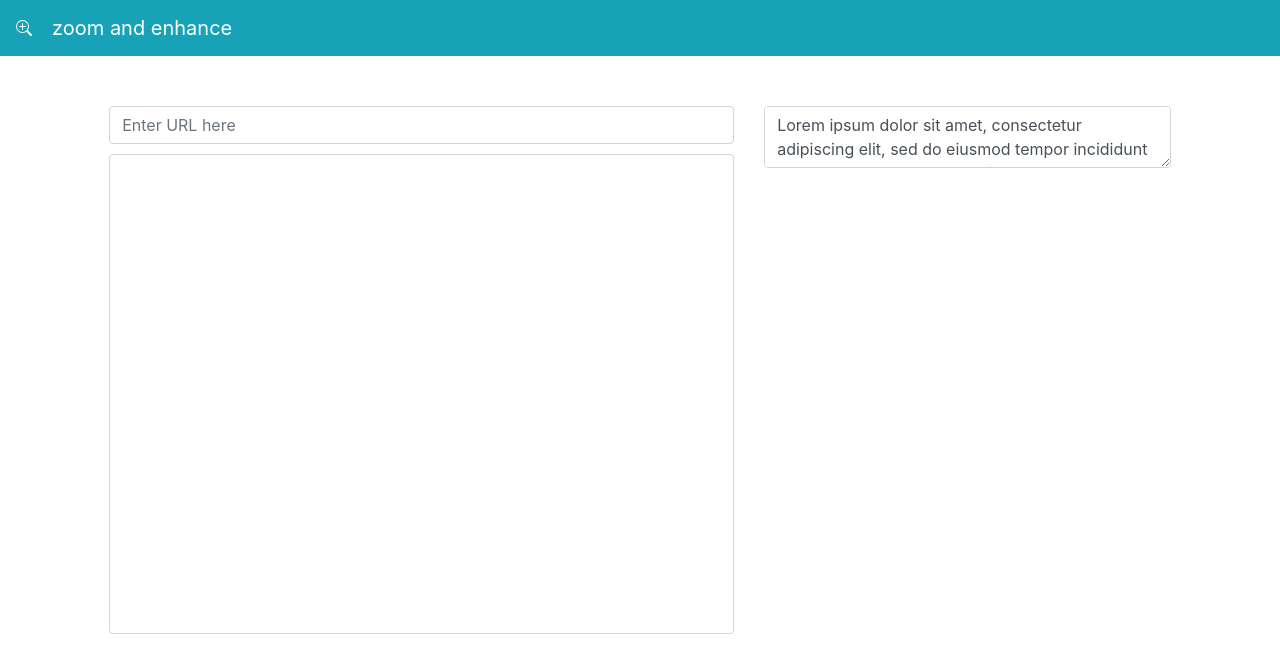
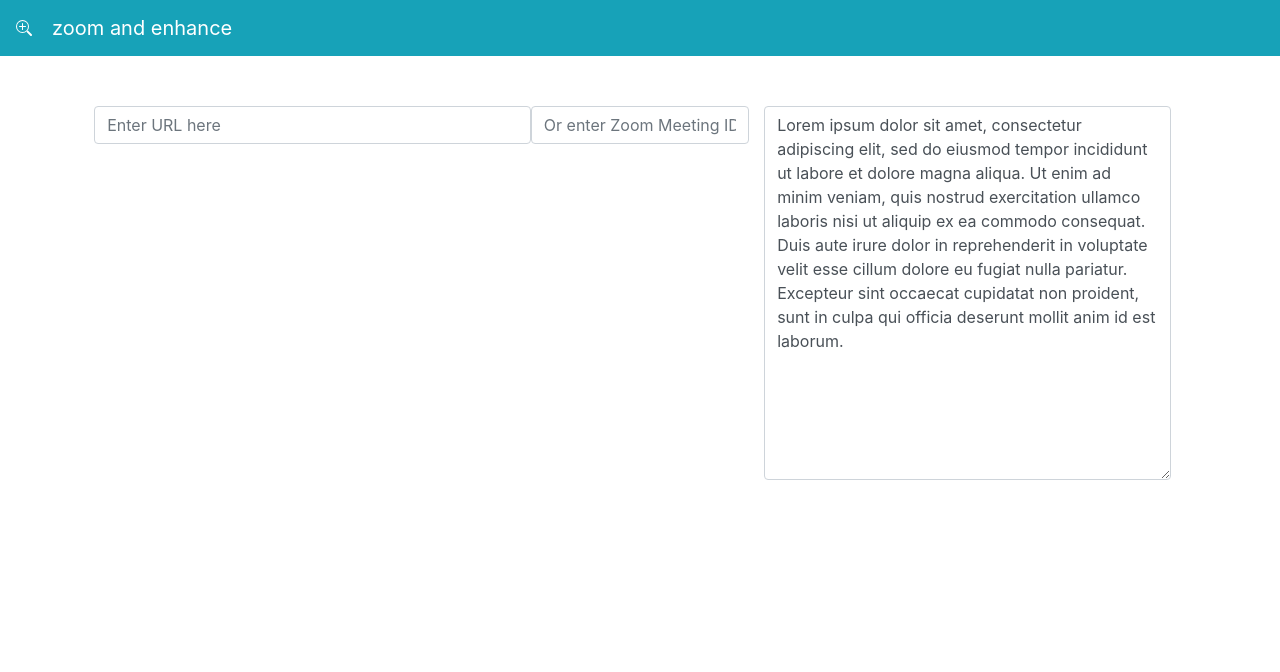
Before and after one commit to crown523/zoom_and_enhance, a Vue app in the folder client/: page / in a window 1280 px wide. Shown: the top 672 px of the page. Built offline with nearby package versions, Linux system fonts and the light colour scheme.

Commit message:
fixed videoplayer

```diff
--- a/client/src/components/Text.vue
+++ b/client/src/components/Text.vue
@@ -1,6 +1,11 @@
 <template>
   <div class="outer col-4">
-    <textarea id="message" class="form-control" v-model="text"></textarea>
+    <textarea
+      id="message"
+      rows="15"
+      class="form-control"
+      v-model="text"
+    ></textarea>
   </div>
 </template>
 
@@ -18,7 +23,7 @@ export default {
 <!-- Add "scoped" attribute to limit CSS to this component only -->
 <style scoped>
 .outer {
-  height: 100%;
+  height: 60vh;
 }
 textarea {
   height: 60vh;
--- a/client/src/components/VideoPlayer.vue
+++ b/client/src/components/VideoPlayer.vue
@@ -1,17 +1,31 @@
 <template>
   <div class="outer col-6">
+    <div class="row">
       <input
-      class="form-control"
+        class="form-control col-8"
         type="text"
         placeholder="Enter URL here"
         v-model="vidURL"
       />
+      <input
+        class="form-control col-4"
+        type="text"
+        placeholder="Or enter Zoom Meeting ID"
+        v-model="zoomID"
+      />
+    </div>
+    <div
+      class="iframe-container"
+      style="overflow: scroll; position: relative; height:60vh, border: 1px solid black"
+    >
       <iframe
         class="form-control"
-      :src="vidURL"
-      title="W3Schools Free Online Web Tutorials"
-    >
-    </iframe>
+        style="border:none; width: 100%;"
+        :src="iframeURL"
+        sandbox="allow-forms allow-scripts allow-same-origin"
+        allow="microphone; camera"
+      ></iframe>
+    </div>
   </div>
 </template>
 
@@ -19,8 +33,20 @@
 export default {
   data() {
     return {
-      vidURL: ""
+      vidURL: "",
+      zoomID: ""
     };
+  },
+  computed: {
+    iframeURL() {
+      if (this.zoomID != "") {
+        return (
+          "https://zoom.us/wc/" + this.zoomID + "/join?prefer=0&un=TWluZGF1Z2Fz"
+        );
+      } else {
+        return this.vidURL;
+      }
+    }
   }
 };
 </script>
@@ -31,7 +57,6 @@ export default {
   height: 60vh;
 }
 input {
-  width: 100%;
   margin-bottom: 10px;
 }
 iframe {
```
Lines whose indentation alone changed are shown as unchanged.
